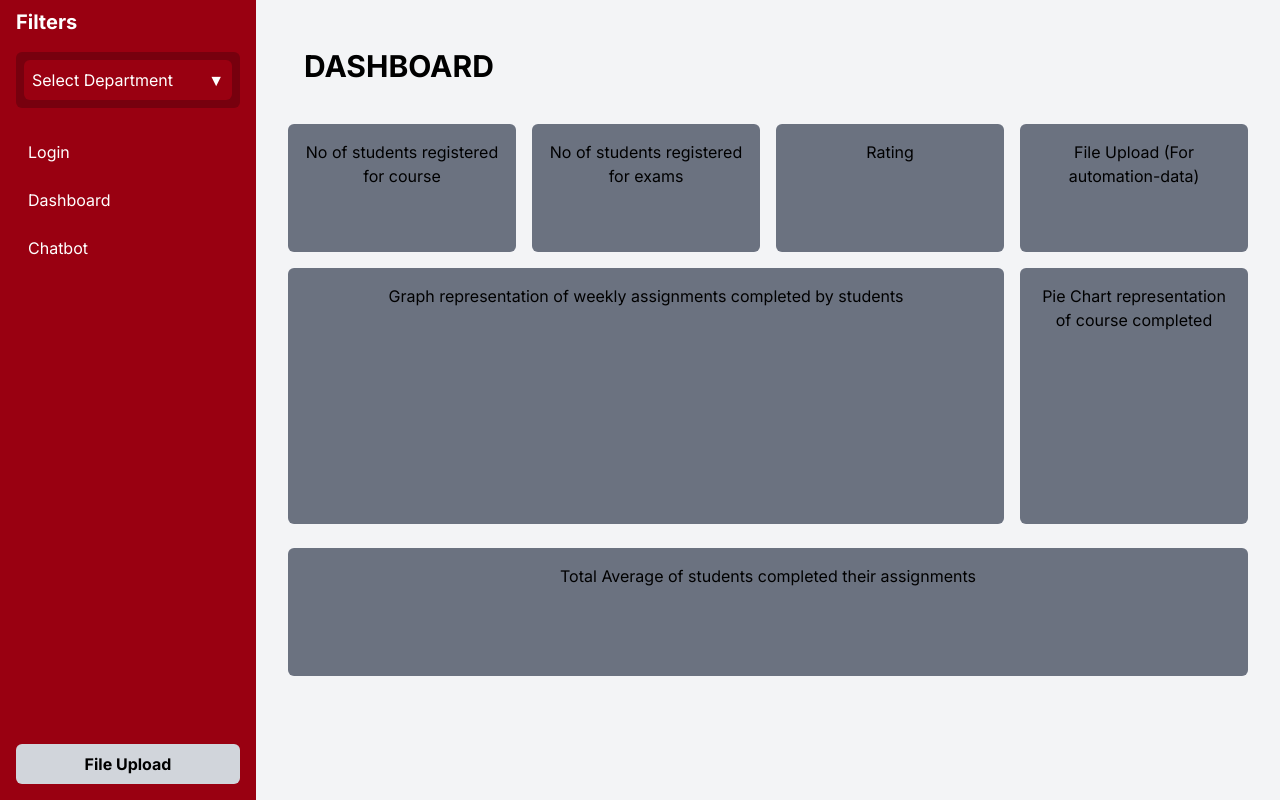
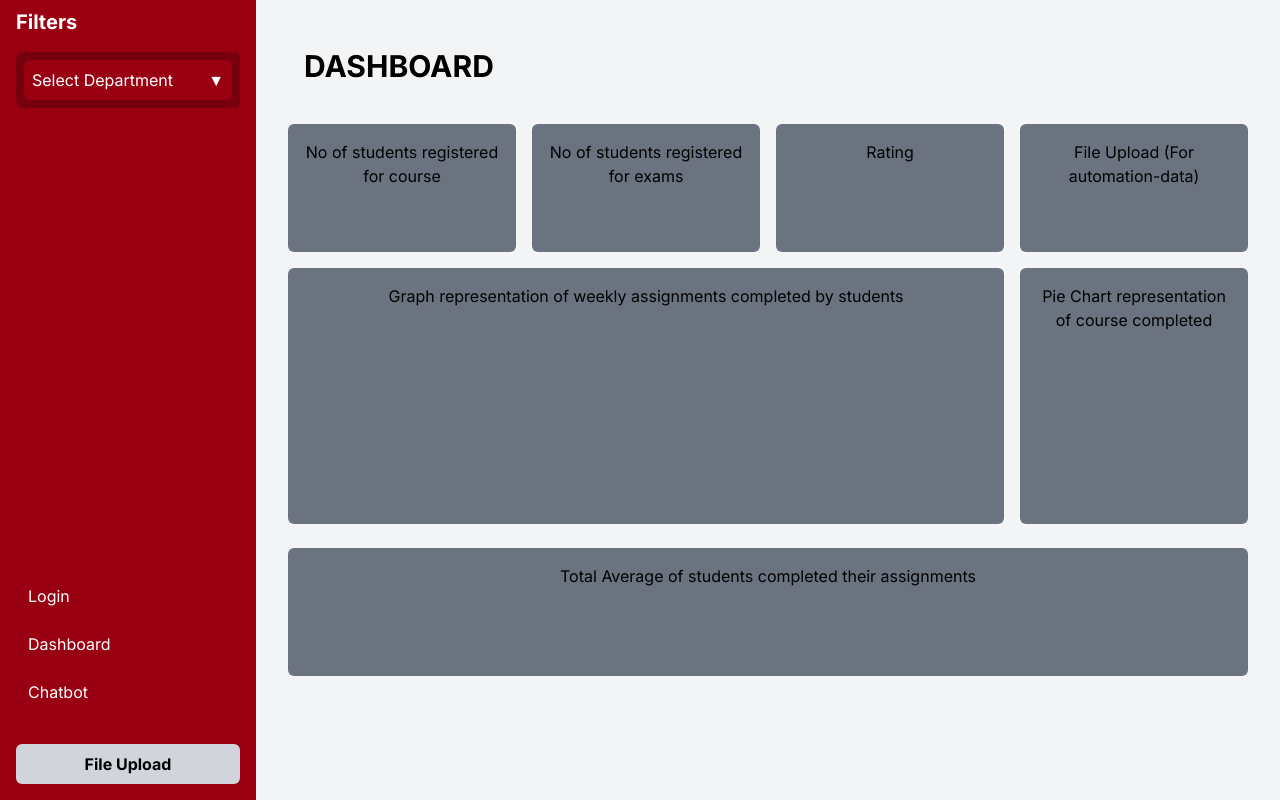
Before and after one commit to Gen-AI-2024-CIT-CS/frontend, a Next.js app: page /Dashboard in a window 1280 px wide. Built offline with nearby package versions, Linux system fonts and the light colour scheme.

Commit message:
altering the dashboard

```diff
--- a/src/app/Dashboard/page.tsx
+++ b/src/app/Dashboard/page.tsx
@@ -77,31 +77,33 @@ const Dashboard: React.FC = () => {
               </div>
             </div>
           </div>
-          <nav className="mt-6 space-y-2">
+
+          {/* Spacer to push content to the bottom */}
+          <div className="flex-grow"></div>
+
+          {/* Links moved to the bottom */}
+          <nav className="mt-6 space-y-2 mb-4">
             <a
               href="#"
-              className="block px-3 py-2 rounded-md hover:bg-[hsl(0,64%,58%)]"
+              className="block px-3 py-2 rounded-md hover:bg-[#660000] "
             >
               Login
             </a>
             <a
               href="#"
-              className="block px-3 py-2 rounded-md hover:bg-[hsl(0,64%,58%)]"
+              className="block px-3 py-2 rounded-md hover:bg-[#660000] "
             >
               Dashboard
             </a>
             <a
               href="#"
-              className="block px-3 py-2 rounded-md hover:bg-[hsl(0,64%,58%)]"
+              className="block px-3 py-2 rounded-md hover:bg-[#660000]  "
             >
               Chatbot
             </a>
           </nav>
 
-          {/* Add a spacer div to push the File Upload button to the end of the sidebar */}
-          <div className="flex-grow"></div>
-
-          {/* Submit Button */}
+          {/* File Upload button at the very bottom */}
           <button
             className="bg-gray-300 hover:bg-gray-400 text-black font-bold py-2 px-4 rounded-md mt-6 md:mt-4"
             onClick={handleSubmit}
@@ -119,9 +121,9 @@ const Dashboard: React.FC = () => {
             <div className="text-3xl text-black">
               {/* Hamburger Menu Icon */}
               {sidebarOpen ? (
-                <span>&#10005;</span>  // Cross symbol (X) for closing
+                <span>&#10005;</span> // Cross symbol (X) for closing
               ) : (
-                <span>&#9776;</span>  // Hamburger menu (☰) for opening
+                <span>&#9776;</span> // Hamburger menu (☰) for opening
               )}
             </div>
           </button>
```
Also changed, not shown: 1 other file (tests, documents, lock files or other folders).
